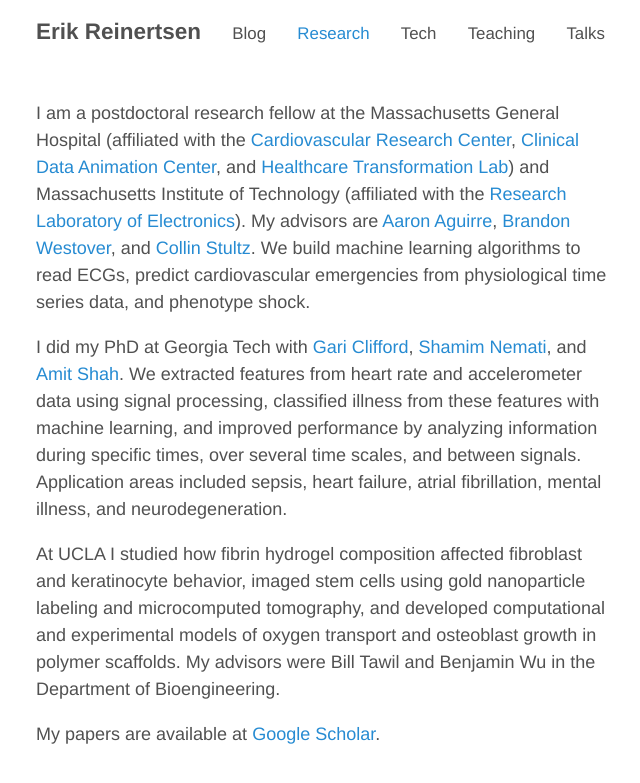
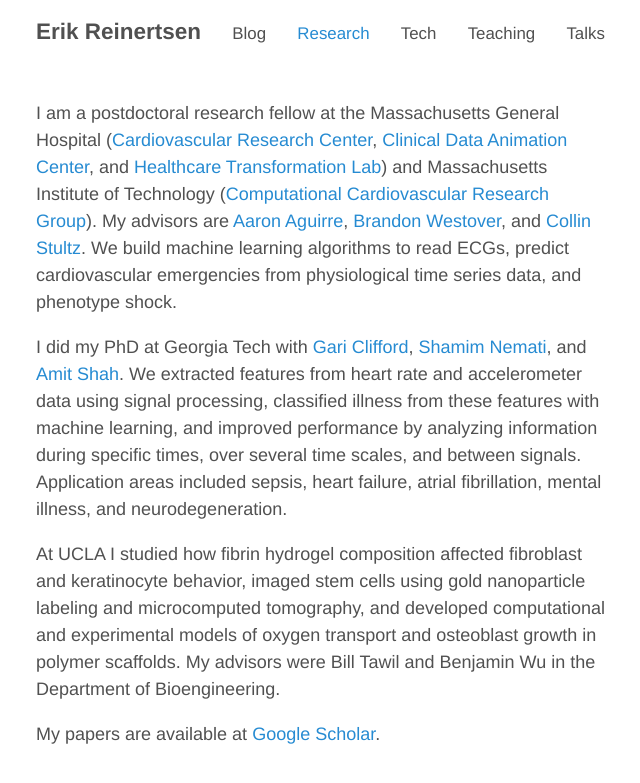
Before and after one commit to erikr/erikr.github.io, a Jekyll site: the page built from research.md, in a window 1280 px wide. Shown: the top 783 px of the page, without its empty margins (316-956 px from the left). Built offline with Jekyll 4.4.1, drawn with Linux system fonts in a browser that asks for light colours; nearby versions of some CDN libraries; comment, search, counter and statistics services are not loaded.

Commit message:
added CCRG lab site

```diff
--- a/research.md
+++ b/research.md
@@ -4,7 +4,7 @@ permalink: /research/
 title: "Research"
 ---
 
-I am a postdoctoral research fellow at the Massachusetts General Hospital (affiliated with the [Cardiovascular Research Center](http://cvrc.massgeneral.org), [Clinical Data Animation Center](http://cdac.mgh.harvard.edu), and [Healthcare Transformation Lab](http://healthcaretransformation.org)) and Massachusetts Institute of Technology (affiliated with the [Research Laboratory of Electronics](http://healthcaretransformation.org)). My advisors are [Aaron Aguirre](https://connects.catalyst.harvard.edu/Profiles/display/Person/10465), [Brandon Westover](https://connects.catalyst.harvard.edu/Profiles/display/Person/84202), and [Collin Stultz](http://imes.mit.edu/people/faculty/stultz-collin/). We build machine learning algorithms to read ECGs, predict cardiovascular emergencies from physiological time series data, and phenotype shock.
+I am a postdoctoral research fellow at the Massachusetts General Hospital ([Cardiovascular Research Center](http://cvrc.massgeneral.org), [Clinical Data Animation Center](http://cdac.mgh.harvard.edu), and [Healthcare Transformation Lab](http://healthcaretransformation.org)) and Massachusetts Institute of Technology ([Computational Cardiovascular Research Group](http://www.rle.mit.edu/cb/)). My advisors are [Aaron Aguirre](https://connects.catalyst.harvard.edu/Profiles/display/Person/10465), [Brandon Westover](https://connects.catalyst.harvard.edu/Profiles/display/Person/84202), and [Collin Stultz](http://imes.mit.edu/people/faculty/stultz-collin/). We build machine learning algorithms to read ECGs, predict cardiovascular emergencies from physiological time series data, and phenotype shock.
 
 I did my PhD at Georgia Tech with [Gari Clifford](http://gdclifford.info/people/gari), [Shamim Nemati](http://nematilab.info/people/shamim/index.html), and [Amit Shah](https://www.sph.emory.edu/faculty/profile/#AJSHAH3). We extracted features from heart rate and accelerometer data using signal processing, classified illness from these features with machine learning, and improved performance by analyzing information during specific times, over several time scales, and between signals. Application areas included sepsis, heart failure, atrial fibrillation, mental illness, and neurodegeneration.
 
```
